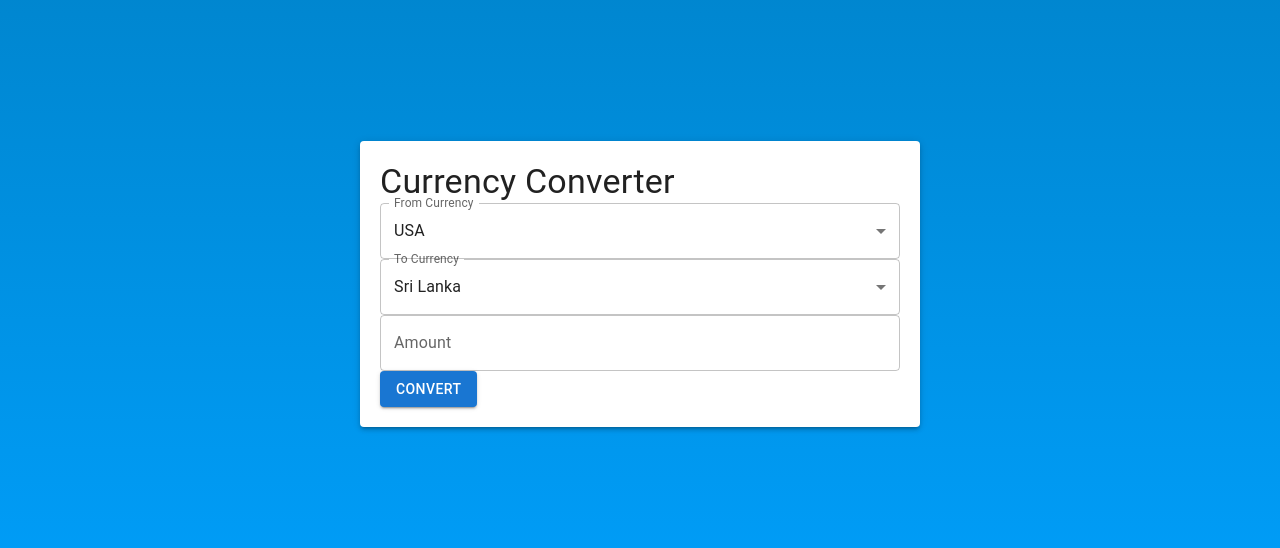
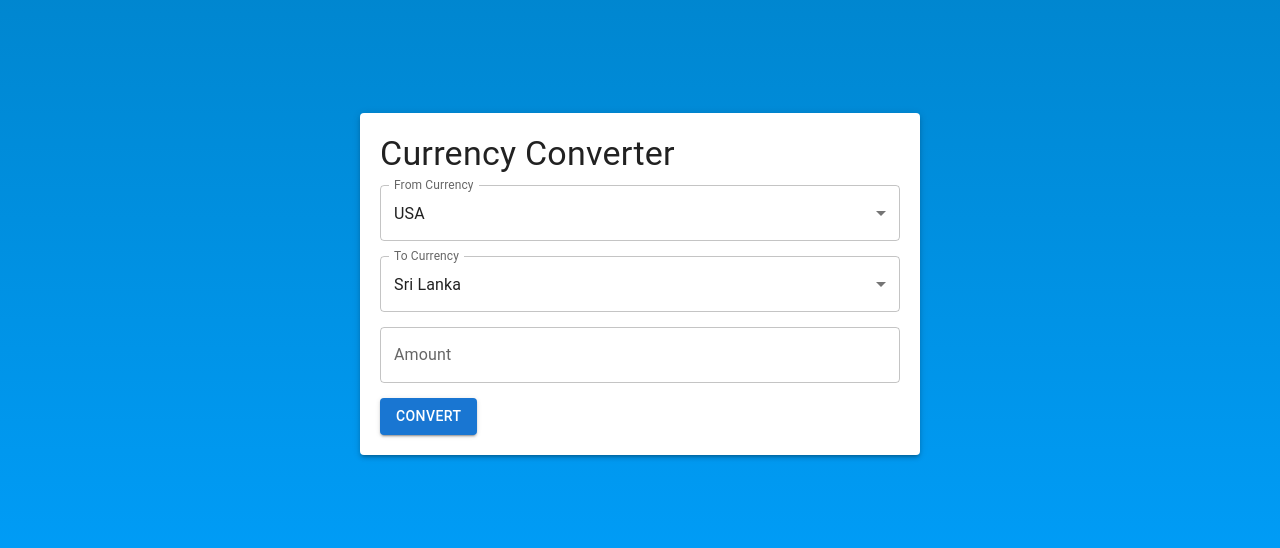
Before and after one commit to arosayru/Simple-Currency-Converter, a React (Create React App) app in the folder frontend/: page / in a window 1280 px wide. Shown: the part 116-664 px from the top of the page. Built offline with nearby package versions, Linux system fonts and the light colour scheme.

Commit message:
Style changes

```diff
--- a/frontend/src/App.js
+++ b/frontend/src/App.js
@@ -11,7 +11,7 @@ const App = () => {
           {/* Currency Converter Component */}
           <Grid item xs={12} md={6}>
             <Paper className="converter-container" elevation={3}>
-              <Typography variant="h4" className="title">
+              <Typography variant="h4" className="title" style={{ marginBottom: "10px" }}>
                 Currency Converter
               </Typography>
               <CurrencyConverter />
--- a/frontend/src/components/CurrencyConverter.js
+++ b/frontend/src/components/CurrencyConverter.js
@@ -42,7 +42,7 @@ const CurrencyConverter = () => {
         value={fromCurrency}
         onChange={(e) => setFromCurrency(e.target.value)}
         fullWidth
-        className="text-field"
+        style={{ marginBottom: "15px" }}
       >
         {countries.map((c) => (
           <MenuItem key={c.code} value={c.code}>
@@ -57,7 +57,7 @@ const CurrencyConverter = () => {
         value={toCurrency}
         onChange={(e) => setToCurrency(e.target.value)}
         fullWidth
-        className="text-field"
+        style={{ marginBottom: "15px" }}
       >
         {countries.map((c) => (
           <MenuItem key={c.code} value={c.code}>
@@ -72,7 +72,7 @@ const CurrencyConverter = () => {
         value={amount}
         onChange={(e) => setAmount(e.target.value)}
         fullWidth
-        className="text-field"
+        style={{ marginBottom: "15px" }}
       />
 
       <Button variant="contained" color="primary" onClick={handleConvert} className="convert-button">
```
